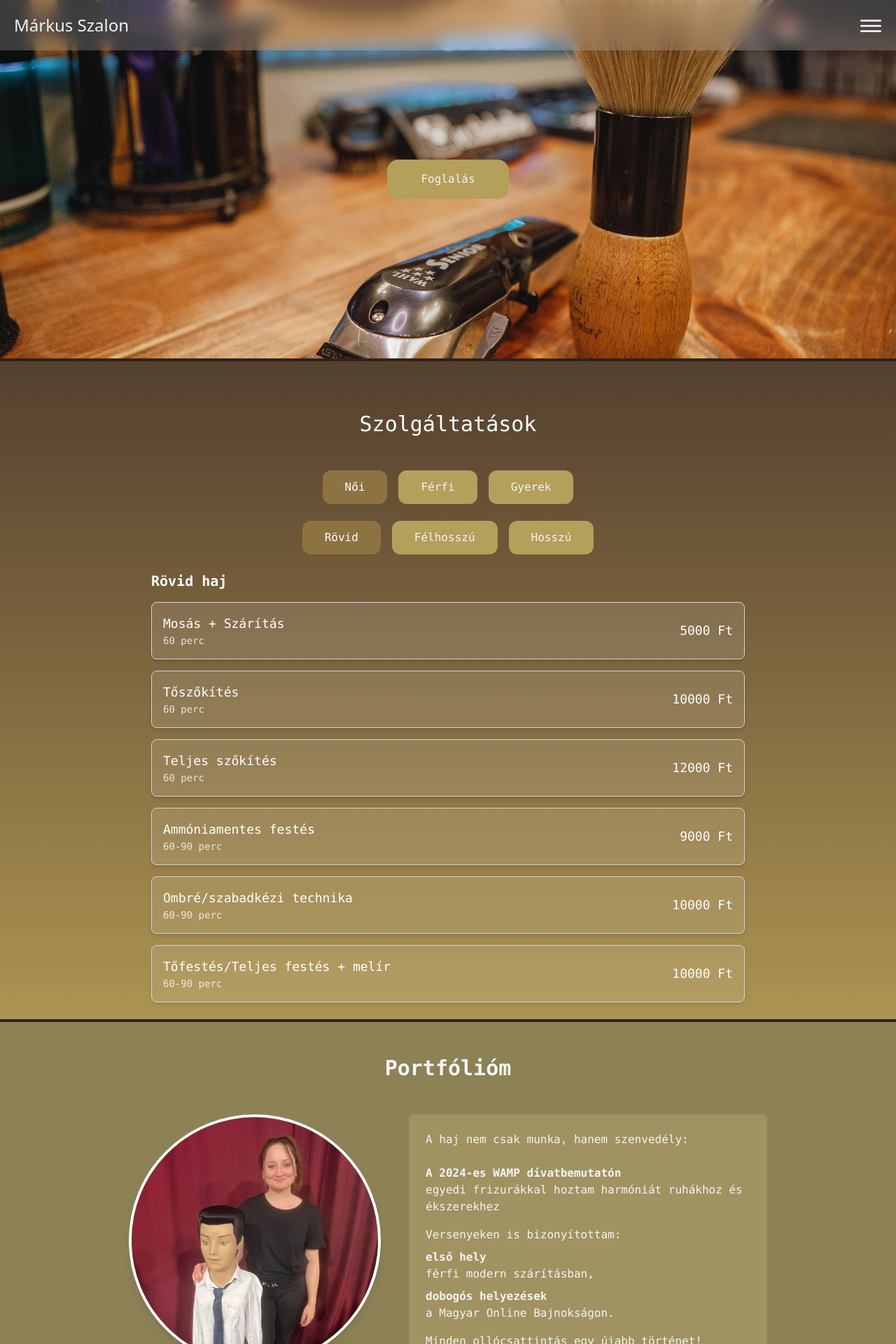
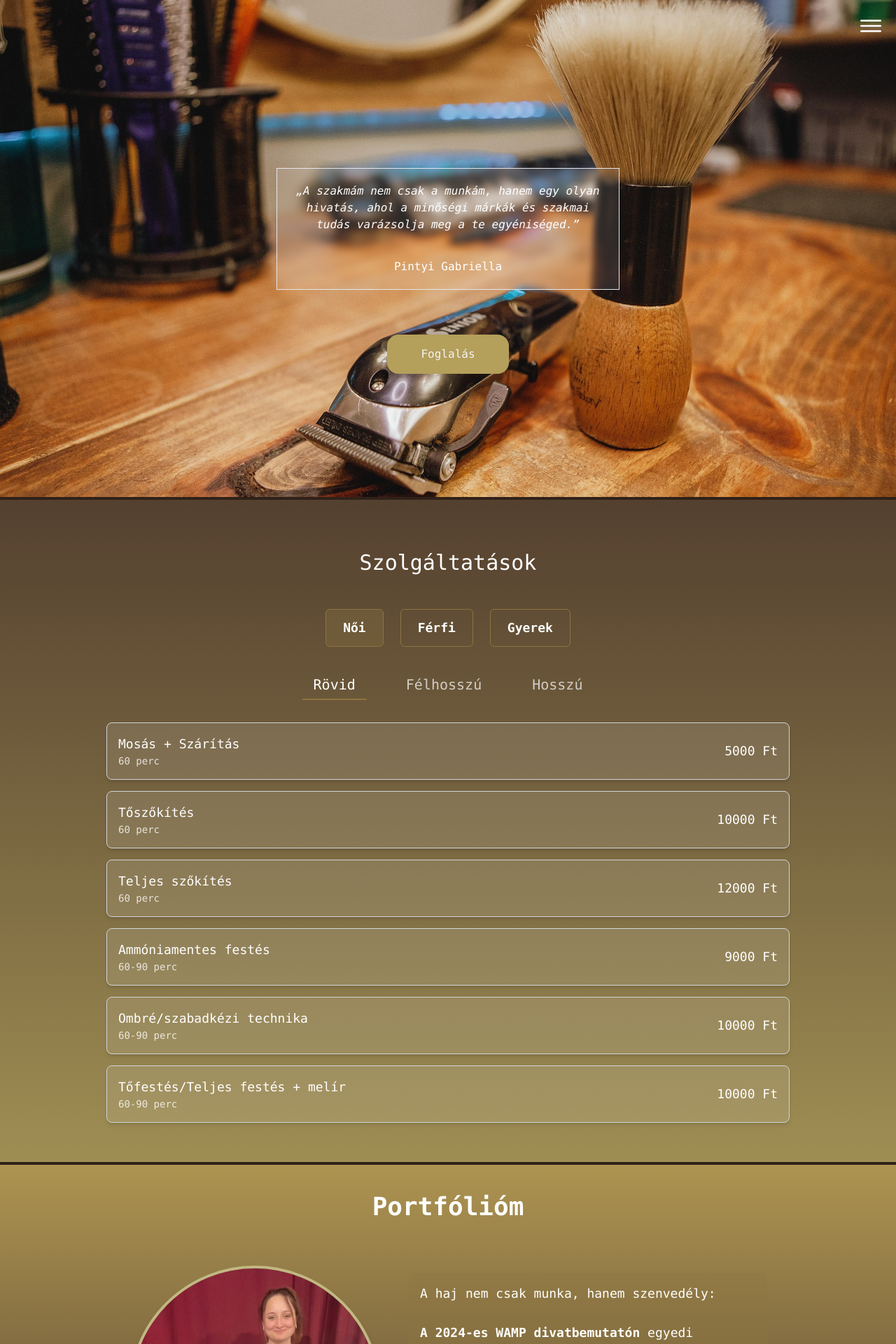
Before and after one commit to sevelater/markus_szalon, a Next.js app: page / in a window 1280 px wide. Shown: the top 1920 px of the page at 70% size. Built offline with nearby package versions, Linux system fonts and the light colour scheme.

Commit message:
KÉSZ (még nem volt egyeztetés)

```diff
--- a/app/components/consts.ts
+++ b/app/components/consts.ts
@@ -2,7 +2,7 @@ export const links = [
   { href: "/", text: "Főoldal" },
   { href: "#szolgaltatasok", text: "Szolgáltatások" },
   { href: "#portfolio", text: "Portfólióm" },
-  { href: "/components/hajgyogyaszat", text: "Hajgyógyászat" },
+  // { href: "/components/hajgyogyaszat", text: "Hajgyógyászat" },
   { href: "https://www.facebook.com/profile.php?id=61568795877252&sk=photos", text: "Referencia", external: true },
   { href: "#elerhetosegek", text: "Elérhetőségek" },
 ];
--- a/app/components/navbar/page.tsx
+++ b/app/components/navbar/page.tsx
@@ -2,7 +2,7 @@
 
 import { useState, useEffect, useRef } from "react";
 import { motion, useScroll, useMotionValueEvent } from "framer-motion";
-import { links } from '../consts';
+import { links } from "../consts";
 
 function Menu() {
   const [isOpen, setIsOpen] = useState(false);
@@ -17,6 +17,7 @@ function Menu() {
     const previous = scrollY.getPrevious();
     if (previous && latest > previous && latest > 100) {
       setHidden(true);
+      setIsOpen(false); // Menü bezárása scrollozáskor
     } else {
       setHidden(false);
     }
@@ -36,41 +37,82 @@ function Menu() {
 
     if (isOpen) {
       document.addEventListener("mousedown", handleClickOutside);
-      setHidden(true);
     }
 
     return () => {
       document.removeEventListener("mousedown", handleClickOutside);
-      setHidden(false);
     };
   }, [isOpen]);
 
+
+  const hamburgerVariants = {
+    visible: { y: 0, transition: { duration: 0.2, ease: "easeOut" } },
+    hidden: { y: "-100%", transition: { duration: 0.2, ease: "easeOut", delay: 0.3 } },
+  };
+
   return (
     <>
-      <div className="flex w-full fixed justify-between">
       <motion.div
-        variants= {{
-          visible: { opacity: 1 },
-          hidden: { y: "-100%" },
+        variants={{
+          visible: { opacity: 1, y: 0 },
+          hidden: { opacity: 0, y: "-100%" },
+        }}
+        initial="visible"
+        animate={hidden ? "hidden" : "visible"}
+        transition={{ ease: "easeOut", duration: 0.2 }} // Desktop animáció
+        className="fixed left-0 w-full z-50 justify-items-center"
+      >
+        {/* Nagy képernyős navbar */}
+        <div className="hidden custom:flex justify-center items-center px-6 xl:px-12 py-4 w-full rounded-md backdrop-blur-md">
+          <ul className="flex gap-4 xl:gap-6 items-center">
+            <li className="group">
+              <a href="../" className="flex items-center">
+                <motion.img
+                  src="/logo.png"
+                  alt="logó"
+                  className="h-10 w-10 xl:h-12 xl:w-12 object-contain shadow-md rounded-full border-2 border-[#c5b87f]"
+                />
+              </a>
+            </li>
+            {links.map((link) => (
+              <li key={link.href} className="relative group">
+                {link.external ? (
+                  <motion.button
+                    className="text-white text-lg font-semibold tracking-wider px-4 py-2 relative z-10 hover:text-opacity-70 transition-all duration-200 ease-in-out"
+                    onClick={() => window.open(link.href, "_blank")}
+                  >
+                    {link.text}
+                  </motion.button>
+                ) : (
+                  <motion.a
+                    href={link.href}
+                    className="text-white text-lg font-semibold tracking-wider px-4 py-2 relative z-10 hover:text-opacity-70 transition-all duration-200 ease-in-out"
+                  >
+                    {link.text}
+                  </motion.a>
+                )}
+              </li>
+            ))}
+          </ul>
+          <button
+            className="text-lg p-4 px-12 border border-[#b49f5b] hover:bg-[#8d7341] hover:bg-opacity-60 rounded-2xl ml-10 transition-all duration-200 ease-in-out"
+            onClick={() =>
+              window.open(
+                "https://markusszalon.salonic.hu/showServices/?employeeId=23182&placeId=10566&serviceId=0"
+              )
+            }
+          >
+            Foglalás
+          </button>
+        </div>
 
-        }}
+        {/* Hamburger menu kisebb képernyőkön - desktop-szerű animáció */}
+        <motion.div
+          variants={hamburgerVariants}
+          initial="visible"
           animate={hidden ? "hidden" : "visible"}
-        transition={{ ease: "easeOut", duration: 0.2  }}
-
-      className={`fixed top-0 left-0 w-full flex justify-between bg-slate-100 drop-shadow-lg backdrop-blur-md bg-opacity-20 p-5 z-30 ${
-              isOpen ? "opacity-0" : "opacity-100"
-            }`}>
-
-        <a
-
-
-          href="../"
-          className="text-2xl font-sans transition-opacity">
-          Márkus Szalon
-        </a>
-
-      </motion.div>
-      <div className="fixed flex z-50 top-8 right-6">
+          className="custom:hidden fixed top-8 right-6 z-50"
+        >
           <button
             ref={buttonRef}
             onClick={() => setIsOpen(!isOpen)}
@@ -92,16 +134,16 @@ function Menu() {
               }`}
             ></span>
           </button>
-      </div>
+        </motion.div>
 
-
-      {isOpen && (
-        <div className="fixed inset-0 bg-transparent z-40">
+        {/* Kihúzható menü kisebb képernyőkön */}
+        {isOpen && !hidden && (
+          <div className="custom:hidden fixed inset-0 bg-transparent z-40">
             <div
               ref={menuRef}
-            className="fixed top-0 right-0 h-full w-64 md:w-72 lg:w-80 bg-slate-900 border-l backdrop-blur-md bg-opacity-30 flex items-center justify-center"
+              className="fixed top-0 right-0 h-full w-64 bg-[#a08e5f] bg-opacity-30 backdrop-blur-md border-l shadow-lg flex items-center justify-center transition-all duration-300"
             >
-            <ul className="grid text-slate-100 text-md md:text-lg lg:text-xl w-full text-center gap-y-8 justify-items-center">
+              <ul className="grid text-white text-md w-full text-center gap-y-8 justify-items-center">
                 {links.map((link) =>
                   link.external ? (
                     <li key={link.href}>
@@ -131,7 +173,7 @@ function Menu() {
             </div>
           </div>
         )}
-      </div>
+      </motion.div>
     </>
   );
 }
--- a/app/components/portfolio/page.tsx
+++ b/app/components/portfolio/page.tsx
@@ -2,68 +2,47 @@
 
 const Page = () => {
   return (
-        <>
-            <div className="scroll-mt-28" id="portfolio">
-                <div className="bg-opacity-40 mx-auto p-4 sm:p-6">
-                    {/* Címsor */}
-                    <h2 className="text-xl sm:text-2xl lg:text-3xl font-bold text-center py-4 sm:py-6">Portfólióm</h2>
+    <div className="bg-gradient-to-t to-[#ad9451] from-[#54402f] scroll-mt-28" id="portfolio">
+      <div className="mx-auto pb-8 max-w-5xl">
 
-                    {/* Kép és szöveg konténer */}
-                    <div className="flex flex-col md:flex-col lg:flex-row items-center p-2 sm:p-6 justify-center">
-                        <div className="w-[200px] sm:w-[280px] lg:w-[360px] h-[200px] sm:h-[280px] lg:h-[360px] mb-6 lg:mb-0 lg:mr-10">
+        <h2 className="text-2xl sm:text-3xl md:text-4xl font-semibold text-center py-3 sm:py-8 md:py-10 text-white">
+          Portfólióm
+        </h2>
+
+
+        <div className="flex flex-col lg:flex-row items-center justify-center gap-6 sm:gap-8 lg:gap-10 p-2 sm:p-4 md:p-6">
+
+          <div className="w-[200px] sm:w-[280px] lg:w-[360px] h-[200px] sm:h-[280px] lg:h-[360px] flex-shrink-0">
             <img
               src="/portfolio.png"
               alt="Saját magam"
-                                className="w-full h-full object-cover object-center rounded-full shadow-lg border-4 border-white"
+              className="w-full h-full object-cover object-center rounded-full shadow-lg border-4 border-[#c1b883]"
             />
           </div>
-                        <p className="h-auto text-xs sm:text-sm lg:text-base max-w-lg text-center lg:text-left bg-[#c9ba7b] bg-opacity-30 rounded-md p-4 sm:p-6 sm:h-[300px] lg:h-[360px] flex flex-col justify-center">
+
+
+          <div className="max-w-lg w-full bg-[#8d7341] bg-opacity-30 rounded-lg p-4 text-white flex flex-col justify-center h-auto">
+            <p className="text-sm sm:text-base md:text-lg text-center lg:text-left leading-relaxed">
               A haj nem csak munka, hanem szenvedély:
-                            <br /><br />
-                            <strong>A 2024-es WAMP divatbemutatón</strong> egyedi frizurákkal hoztam harmóniát ruhákhoz és ékszerekhez
-                            <div className="p-2" />
-                            Versenyeken is bizonyítottam:<strong className="pt-2">első hely</strong> férfi modern szárításban, <strong className="pt-2">dobogós helyezések</strong> a Magyar Online Bajnokságon.
-                            <div className="p-2" />
+              <br />
+              <br />
+              <strong className="font-semibold">A 2024-es WAMP divatbemutatón</strong> egyedi frizurákkal hoztam harmóniát
+              ruhákhoz és ékszerekhez.
+              <br />
+              <br />
+              Versenyeken is bizonyítottam:
+              <br />
+              <strong className="font-semibold">első hely</strong> férfi modern szárításban,
+              <strong className="font-semibold"> dobogós helyezések</strong> a Magyar Bajnokságon.
+              <br />
+              <br />
               Minden ollócsattintás egy újabb történet!
             </p>
           </div>
         </div>
       </div>
-        </>
+    </div>
   );
 };
 
 export default Page;
-
-// const Alma = () => {
-//     return (
-//         <>
-//             <div className="scroll-mt-28 p-4" id="portfolio">
-//                 <div className="bg-opacity-40 mx-auto max-w-5xl border rounded-md border-opacity-10 p-4 sm:p-6 lg:p-8">
-//                     {/* Címsor */}
-//                     <h2 className="text-xl sm:text-2xl lg:text-3xl font-bold text-center py-4 sm:py-6">Portfólióm</h2>
-
-//                     {/* Kép és szöveg konténer */}
-//                     <div className="flex flex-col md:flex-col lg:flex-row items-center justify-center p-2 sm:p-6 min-h-[200px] sm:min-h-[280px] lg:min-h-0">
-//                         <div className="w-[200px] sm:w-[280px] lg:w-[360px] h-[200px] sm:h-[280px] lg:h-[360px] mb-6 lg:mb-0 lg:mr-10">
-//                             <img
-//                                 src="/portfolio.png"
-//                                 alt="Saját magam"
-//                                 className="w-full h-full object-cover object-center rounded-full shadow-lg border-4 border-white"
-//                             />
-//                         </div>
-//                         <p className="text-xs sm:text-sm lg:text-base max-w-lg text-center lg:text-left bg-[#c9ba7b] bg-opacity-30 rounded-md p-4 sm:p-6 h-[200px] sm:h-[280px] lg:h-[360px] flex flex-col justify-center">
-//                             A haj nem csak munka, hanem szenvedély: a <strong>2024-es WAMP divatbemutatón</strong> egyedi frizurákkal hoztam harmóniát ruhákhoz és ékszerekhez.
-//                             <div className="p-2" />
-//                             Versenyeken is bizonyítottam – <strong>első hely</strong> férfi modern szárításban, <strong>dobogós helyezések</strong> a Magyar Online Bajnokságon.
-//                             <div className="p-2" />
-//                             Minden ollócsattintás egy újabb történet!
-//                         </p>
-//                     </div>
-//                 </div>
-//             </div>
-//         </>
-//     );
-// };
-
-// export default Alma;
--- a/app/components/schedule/page.tsx
+++ b/app/components/schedule/page.tsx
@@ -8,10 +8,10 @@ const Page = () => {
                       lg:bg-[url('../public/calendar.jpg')]
                       md:bg-[url('../public/desktop.jpg')]" id="schedule__1">
 
-            <div className="w-full bg-black bg-opacity-55">
+            <div className="w-full bg-black bg-opacity-50">
 
             <div
-            className="flex gap-12 mx-1 py-5 px-9  justify-center w-full scroll-mt-20"
+            className="flex gap-12 mx-1 py-5 px-9 justify-center w-full scroll-mt-20"
             id="elerhetosegek"
             >
 
--- a/app/components/service/page.tsx
+++ b/app/components/service/page.tsx
@@ -48,20 +48,24 @@ const Service = () => {
     ],
   };
 
-  const allServices =
+  type ServiceItem = {
+    label: string;
+    services: { name: string; price: number; time: string }[];
+  };
+
+  const allServices: ServiceItem[] =
     selectedCategory === "no"
-      ? [{ length: selectedLength, services: servicesData.no[selectedLength] }]
+      ? [{ label: selectedLength, services: servicesData.no[selectedLength] }]
       : selectedCategory === "ferfi"
-      ? [{ length: "Férfi", services: servicesData.ferfi }]
-      : [{ length: "Gyerek", services: servicesData.gyerek }];
+      ? [{ label: "Férfi hajvágás", services: servicesData.ferfi }]
+      : [{ label: "Gyermek hajvágás", services: servicesData.gyerek }];
 
-  // Animation variants for the container and service items
   const containerVariants = {
     hidden: { opacity: 0 },
     visible: {
       opacity: 1,
       transition: {
-        staggerChildren: 0.1, // 0.1s delay between each child
+        staggerChildren: 0.1,
       },
     },
     exit: { opacity: 0, transition: { duration: 0.2 } },
@@ -73,19 +77,22 @@ const Service = () => {
   };
 
   return (
-    <div className="bg-gradient-to-t from-[#ad9451] to-[#54402f]">
-      <div className="grid p-4 sm:p-6 h-auto w-full max-w-4xl mx-auto scroll-mt-20" id="szolgaltatasok">
+    <div className="bg-gradient-to-t from-[#9f8e53] to-[#54402f] pb-4 sm:pb-5 md:pb-8">
+      <div className="grid p-4 sm:p-6 h-auto w-full max-w-5xl mx-auto scroll-mt-20" id="szolgaltatasok">
         <h1 className="text-2xl sm:text-3xl justify-self-center my-8 sm:my-12 text-white">Szolgáltatások</h1>
 
-        <div className="flex flex-wrap justify-center gap-2 sm:gap-4 mb-6">
+        {/* Felső gombok */}
+        <div className="flex flex-wrap justify-center gap-3 sm:gap-4 md:gap-6 mb-8">
           <button
             onClick={() => {
               setSelectedCategory("no");
               setSelectedLength("rovid");
             }}
-            className={`p-2 px-6 sm:p-3 sm:px-8 rounded-xl transition-transform duration-200 ease-in-out text-sm sm:text-base ${
-              selectedCategory === "no" ? "bg-[#8d7341] text-white" : "bg-[#b49f5b]"
-            } hover:bg-[#8d7341] hover:bg-opacity-60 active:scale-95`}
+            className={`relative px-4 py-2 sm:px-6 sm:py-3 text-sm sm:text-base md:text-lg font-semibold text-white border border-[#8d7341] rounded-md transition-all duration-300 ease-in-out ${
+              selectedCategory === "no"
+                ? "bg-[#8d7341] bg-opacity-30"
+                : "bg-transparent hover:bg-[#8d7341] hover:bg-opacity-20"
+            }`}
           >
             Női
           </button>
@@ -93,9 +100,11 @@ const Service = () => {
             onClick={() => {
               setSelectedCategory("ferfi");
             }}
-            className={`p-2 px-6 sm:p-3 sm:px-8 rounded-xl transition-transform duration-200 ease-in-out text-sm sm:text-base ${
-              selectedCategory === "ferfi" ? "bg-[#8d7341] text-white" : "bg-[#b49f5b]"
-            } hover:bg-[#8d7341] hover:bg-opacity-60 active:scale-95`}
+            className={`relative px-4 py-2 sm:px-6 sm:py-3 text-sm sm:text-base md:text-lg font-semibold text-white border border-[#8d7341] rounded-md transition-all duration-300 ease-in-out ${
+              selectedCategory === "ferfi"
+                ? "bg-[#8d7341] bg-opacity-30"
+                : "bg-transparent hover:bg-[#8d7341] hover:bg-opacity-20"
+            }`}
           >
             Férfi
           </button>
@@ -103,51 +112,66 @@ const Service = () => {
             onClick={() => {
               setSelectedCategory("gyerek");
             }}
-            className={`p-2 px-6 sm:p-3 sm:px-8 rounded-xl transition-transform duration-200 ease-in-out text-sm sm:text-base ${
-              selectedCategory === "gyerek" ? "bg-[#8d7341] text-white" : "bg-[#b49f5b]"
-            } hover:bg-[#8d7341] hover:bg-opacity-60 active:scale-95`}
+            className={`relative px-4 py-2 sm:px-6 sm:py-3 text-sm sm:text-base md:text-lg font-semibold text-white border border-[#8d7341] rounded-md transition-all duration-300 ease-in-out ${
+              selectedCategory === "gyerek"
+                ? "bg-[#8d7341] bg-opacity-30"
+                : "bg-transparent hover:bg-[#8d7341] hover:bg-opacity-20"
+            }`}
           >
             Gyerek
           </button>
         </div>
 
-        {/* Hosszúság szűrők a Női kategóriához */}
-        {selectedCategory === "no" && (
-          <div className="flex flex-wrap justify-center gap-2 sm:gap-4 mb-6">
+        <div className="space-y-6 sm:space-y-8">
+          {allServices.map(({ label, services }, groupIndex) => (
+            <div key={groupIndex}>
+              {/* Kategóriaválasztó gombok vagy címke */}
+              <div className="mb-6 sm:mb-8">
+                {selectedCategory === "no" ? (
+                  <div className="flex justify-center gap-4 sm:gap-8 md:gap-10">
                     <button
                       onClick={() => setSelectedLength("rovid")}
-              className={`p-2 px-6 sm:p-3 sm:px-8 rounded-xl transition-transform duration-200 ease-in-out text-sm sm:text-base ${
-                selectedLength === "rovid" ? "bg-[#8d7341] text-white" : "bg-[#b49f5b]"
-              } hover:bg-[#8d7341] hover:bg-opacity-60 active:scale-95`}
+                      className={`relative px-4 py-2 text-base sm:text-lg md:text-xl font-medium text-white transition-all duration-200 ease-in-out ${
+                        selectedLength === "rovid"
+                          ? "after:absolute after:bottom-0 after:left-0 after:w-full after:h-[2px] after:bg-[#8d7341]"
+                          : "opacity-70 hover:opacity-100"
+                      }`}
                     >
                       Rövid
                     </button>
                     <button
                       onClick={() => setSelectedLength("felhoszu")}
-              className={`p-2 px-6 sm:p-3 sm:px-8 rounded-xl transition-transform duration-200 ease-in-out text-sm sm:text-base ${
-                selectedLength === "felhoszu" ? "bg-[#8d7341] text-white" : "bg-[#b49f5b]"
-              } hover:bg-[#8d7341] hover:bg-opacity-60 active:scale-95`}
+                      className={`relative px-4 py-2 text-base sm:text-lg md:text-xl font-medium text-white transition-all duration-200 ease-in-out ${
+                        selectedLength === "felhoszu"
+                          ? "after:absolute after:bottom-0 after:left-0 after:w-full after:h-[2px] after:bg-[#8d7341]"
+                          : "opacity-70 hover:opacity-100"
+                      }`}
                     >
                       Félhosszú
                     </button>
                     <button
                       onClick={() => setSelectedLength("hosszu")}
-              className={`p-2 px-6 sm:p-3 sm:px-8 rounded-xl transition-transform duration-200 ease-in-out text-sm sm:text-base ${
-                selectedLength === "hosszu" ? "bg-[#8d7341] text-white" : "bg-[#b49f5b]"
-              } hover:bg-[#8d7341] hover:bg-opacity-60 active:scale-95`}
+                      className={`relative px-4 py-2 text-base sm:text-lg md:text-xl font-medium text-white transition-all duration-200 ease-in-out ${
+                        selectedLength === "hosszu"
+                          ? "after:absolute after:bottom-0 after:left-0 after:w-full after:h-[2px] after:bg-[#8d7341]"
+                          : "opacity-70 hover:opacity-100"
+                      }`}
                     >
                       Hosszú
                     </button>
                   </div>
+                ) : (
+                  <div className="flex justify-center">
+                    <span
+                      className={`relative px-4 py-2 text-base sm:text-lg md:text-xl font-medium text-white after:absolute after:bottom-0 after:left-0 after:w-full after:h-[2px] after:bg-[#8d7341]`}
+                    >
+                      {label}
+                    </span>
+                  </div>
                 )}
+              </div>
 
-
-        <div className="space-y-6">
-          {allServices.map(({ length, services }, groupIndex) => (
-            <div key={groupIndex}>
-              <h2 className="text-lg sm:text-xl font-semibold mb-4 text-white">
-                {length === "rovid" ? "Rövid haj" : length === "felhoszu" ? "Félhosszú haj" : length === "hosszu" ? "Hosszú haj" : length}
-              </h2>
+              {/* Szolgáltatások listája */}
               <AnimatePresence mode="wait">
                 <motion.div
                   key={`${selectedCategory}-${selectedLength}`}
@@ -165,10 +189,12 @@ const Service = () => {
                       onClick={() => window.open("https://markusszalon.salonic.hu/services", "_blank")}
                     >
                       <div className="flex-1">
-                        <p className="text-base sm:text-lg font-medium">{service.name}</p>
+                        <p className="text-sm sm:text-base md:text-lg font-medium">{service.name}</p>
                         <p className="text-xs sm:text-sm opacity-80">{service.time}</p>
                       </div>
-                      <p className="text-base sm:text-lg font-medium text-right w-24 sm:w-28 text-nowrap">{service.price} Ft</p>
+                      <p className="text-sm sm:text-base md:text-lg font-medium text-right w-20 sm:w-24 md:w-28 text-nowrap">
+                        {service.price} Ft
+                      </p>
                     </motion.div>
                   ))}
                 </motion.div>
--- a/app/page.tsx
+++ b/app/page.tsx
@@ -3,21 +3,35 @@
 import Menu from './components/navbar/page';
 import Service from './components/service/page';
 import Portfolio from './components/portfolio/page';
-
 import Scheduel from './components/schedule/page';
-
-
 
 const Page = () => {
   return (
     <div className="bg-main font-mono text-gray-100 overflow-hidden bg-[#c9ba7b] bg-opacity-70 to-[#8d7341] bg-gradient-to-t">
+      <Menu />
 
-        <Menu/>
+      <div className="bg-[url('../public/main.jpg')] bg-cover bg-center justify-center items-center py-44 flex flex-col lg:box custom:h-2/4">
 
-      <div className="bg-[url('../public/main.jpg')] bg-cover bg-center h-44 flex justify-center items-center py-64 sm:h-20">
+        <div className="text-center bg-slate-50 bg-opacity-10 p-5 mb-10 m-10 backdrop-blur-sm md:flex md:flex-col hidden lg:max-w-4xl custom:text-lg border-opacity-10 border-spacing-2 border md:my-16">
+          <p
+            className="text-white text-md custom:max-w-2xl italic max-w-md mb-7"
+
+          >
+            „A szakmám nem csak a munkám, hanem egy olyan hivatás, ahol a minőségi márkák és szakmai tudás varázsolja meg a te egyéniséged.”
+          </p>
+          <p
+            className="text-white text-xs sm:text-sm lg:text-base mt-2"
+
+          >
+            Pintyi Gabriella
+          </p>
+        </div>
+
+        {/* Foglalás gomb csak custom alatt */}
         <button
-          className="p-4 px-12 bg-[#b49f5b] hover:bg-[#8d7341] hover:bg-opacity-60 rounded-2xl "
-          onClick={() => window.open("https://markusszalon.salonic.hu/showServices/?employeeId=23182&placeId=10566&serviceId=0")}>
+          className="p-4 px-12 bg-[#b49f5b] hover:bg-[#8d7341] hover:bg-opacity-60 rounded-2xl custom:hidden"
+          onClick={() => window.open("https://markusszalon.salonic.hu/showServices/?employeeId=23182&placeId=10566&serviceId=0")}
+        >
           Foglalás
         </button>
       </div>
@@ -25,21 +39,20 @@ const Page = () => {
       <div className="py-0.5 bg-[#302118]" id="line"></div>
 
       <div className="z-10">
-      <Service/>
+        <Service />
       </div>
 
       <div className="py-0.5 bg-[#302118]" id="line"></div>
 
-      <Portfolio/>
+      <Portfolio />
 
       <div className="py-0.5 bg-[#302118]" id="line"></div>
 
       <div className="z-10">
-      <Scheduel/>
+        <Scheduel />
       </div>
 
       <div className="py-0.5 bg-[#302118]" id="line"></div>
-
     </div>
   );
 };
--- a/tailwind.config.ts
+++ b/tailwind.config.ts
@@ -12,6 +12,9 @@ export default {
         background: "var(--background)",
         foreground: "var(--foreground)",
       },
+      screens: {
+        'custom': '1430px',
+      },
     },
   },
   plugins: [],
```
Also changed, not shown: app/components/connect-us/page.tsx (+7 -5 lines), public/logo.png (added). Lines whose indentation alone changed are shown as unchanged.
